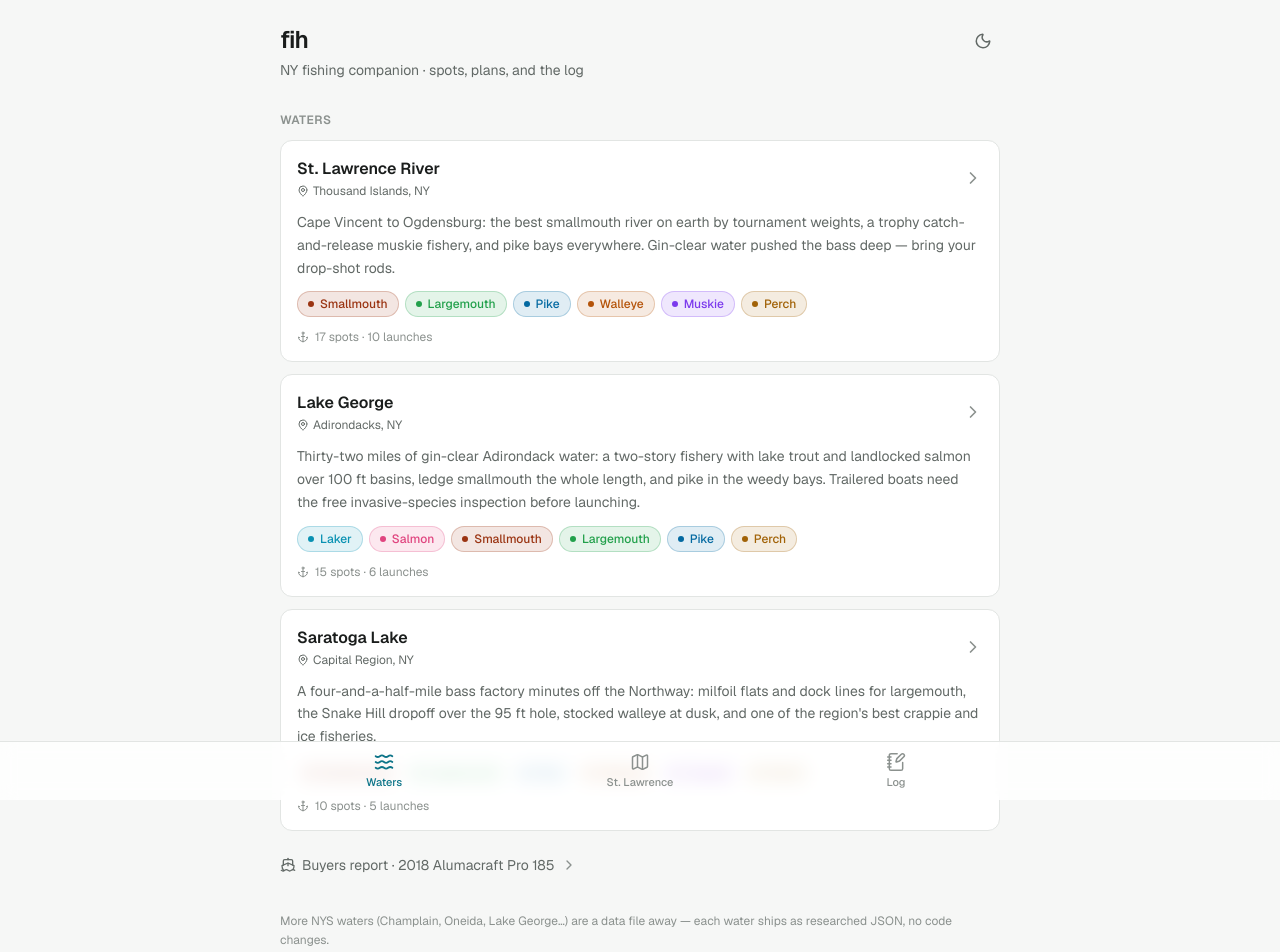
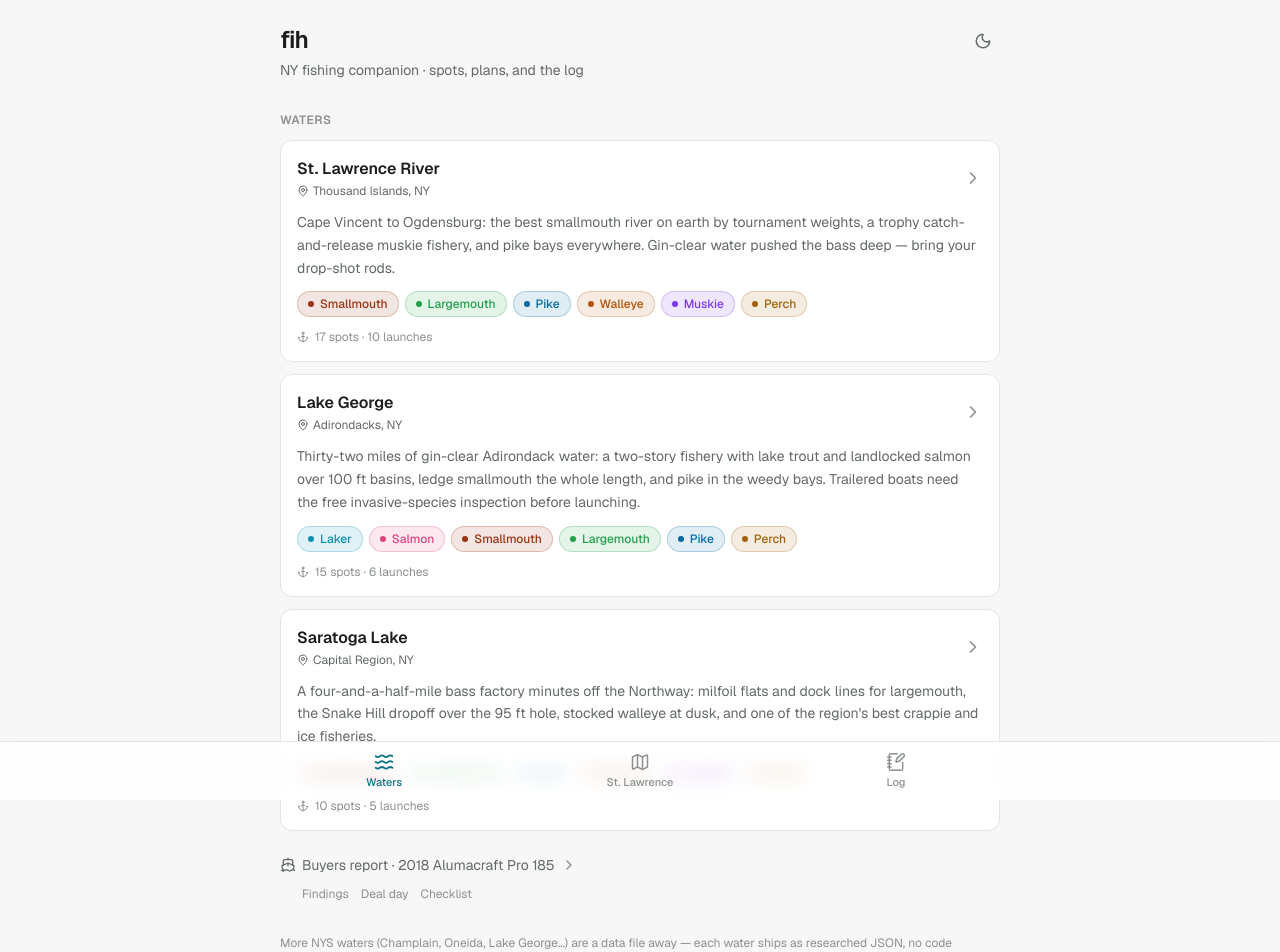
Before and after one commit to eigenvectr/fih, a Next.js app: page / in a window 1280 px wide. Shown: the top 952 px of the page. Built offline with nearby package versions, Linux system fonts and the light colour scheme.

Commit message:
Add quick navigation to boat report sub-pages
Three-button nav row (Findings, Deal day, Checklist) at the top of
the report page, and matching sub-links under the home page's boat
report link.

```diff
--- a/src/app/boat-report/page.tsx
+++ b/src/app/boat-report/page.tsx
@@ -349,6 +349,23 @@ export default function BoatReportPage() {
         <ThemeToggle />
       </header>
 
+      {/* quick nav */}
+      <nav className="mb-4 grid grid-cols-3 gap-2">
+        {[
+          { href: "/boat-report/findings", label: "Findings" },
+          { href: "/boat-report/deal", label: "Deal day" },
+          { href: "/boat-report/inspect", label: "Checklist" },
+        ].map((l) => (
+          <Link
+            key={l.href}
+            href={l.href}
+            className="rounded-xl border border-line bg-surface py-2.5 text-center text-sm font-semibold transition-colors hover:border-accent/40 hover:text-accent"
+          >
+            {l.label}
+          </Link>
+        ))}
+      </nav>
+
       {/* photos */}
       <div className="grid grid-cols-2 gap-2">
         {PHOTOS.map((p) => (
--- a/src/app/page.tsx
+++ b/src/app/page.tsx
@@ -54,14 +54,27 @@ export default function WatersPage() {
         ))}
       </ul>
 
+      <div className="mt-6">
         <Link
           href="/boat-report"
-        className="group mt-6 inline-flex items-center gap-1.5 text-sm text-ink-muted transition-colors hover:text-accent"
+          className="group inline-flex items-center gap-1.5 text-sm text-ink-muted transition-colors hover:text-accent"
         >
           <Ship className="h-4 w-4" />
           Buyers report · 2018 Alumacraft Pro 185
           <ChevronRight className="h-4 w-4 text-ink-faint transition-transform group-hover:translate-x-0.5" />
         </Link>
+        <p className="mt-1.5 flex gap-3 pl-[22px] text-xs">
+          <Link href="/boat-report/findings" className="text-ink-faint hover:text-accent">
+            Findings
+          </Link>
+          <Link href="/boat-report/deal" className="text-ink-faint hover:text-accent">
+            Deal day
+          </Link>
+          <Link href="/boat-report/inspect" className="text-ink-faint hover:text-accent">
+            Checklist
+          </Link>
+        </p>
+      </div>
 
       <p className="mt-8 text-xs leading-relaxed text-ink-faint">
         More NYS waters (Champlain, Oneida, Lake George…) are a data file away —
```
Lines whose indentation alone changed are shown as unchanged.
